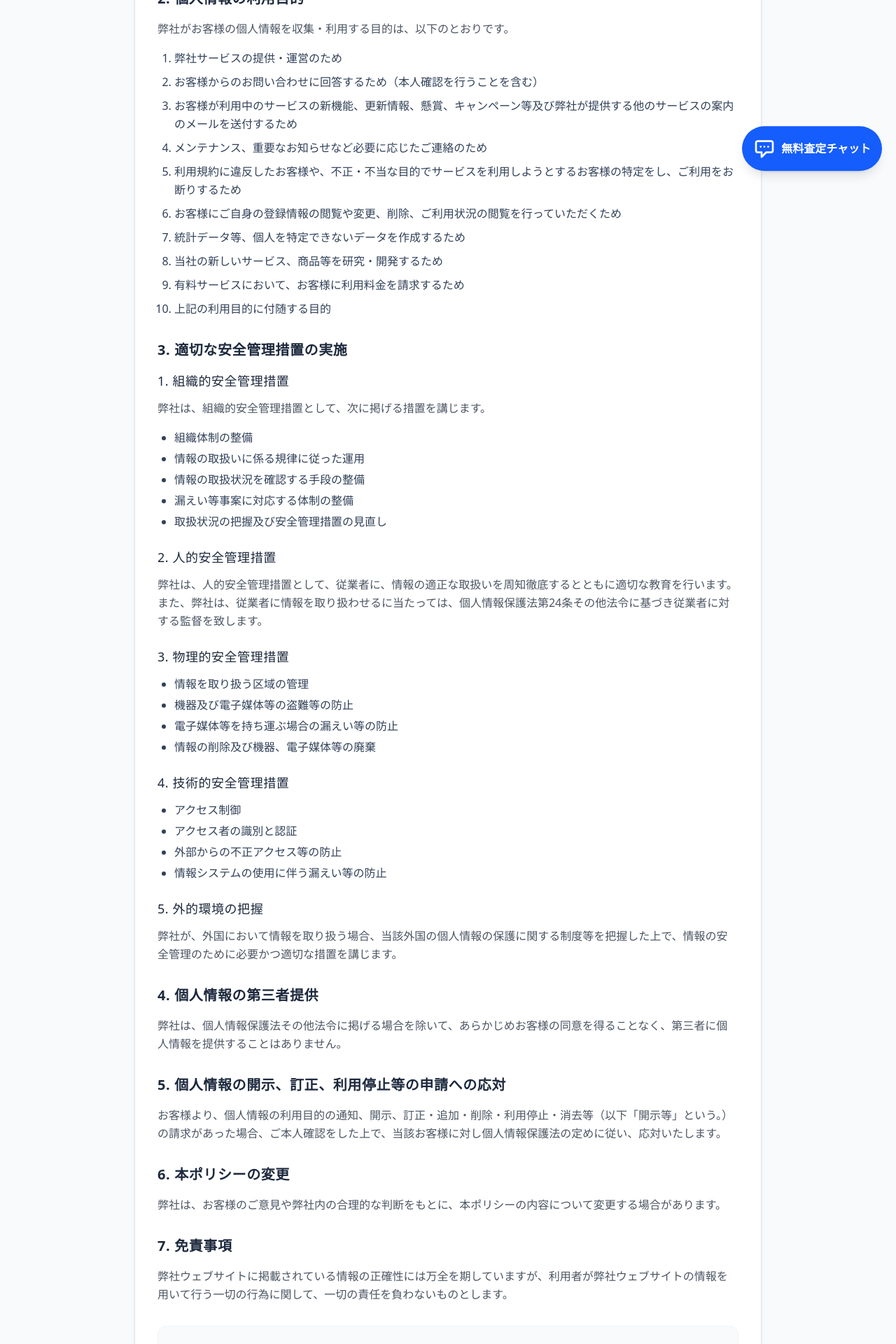
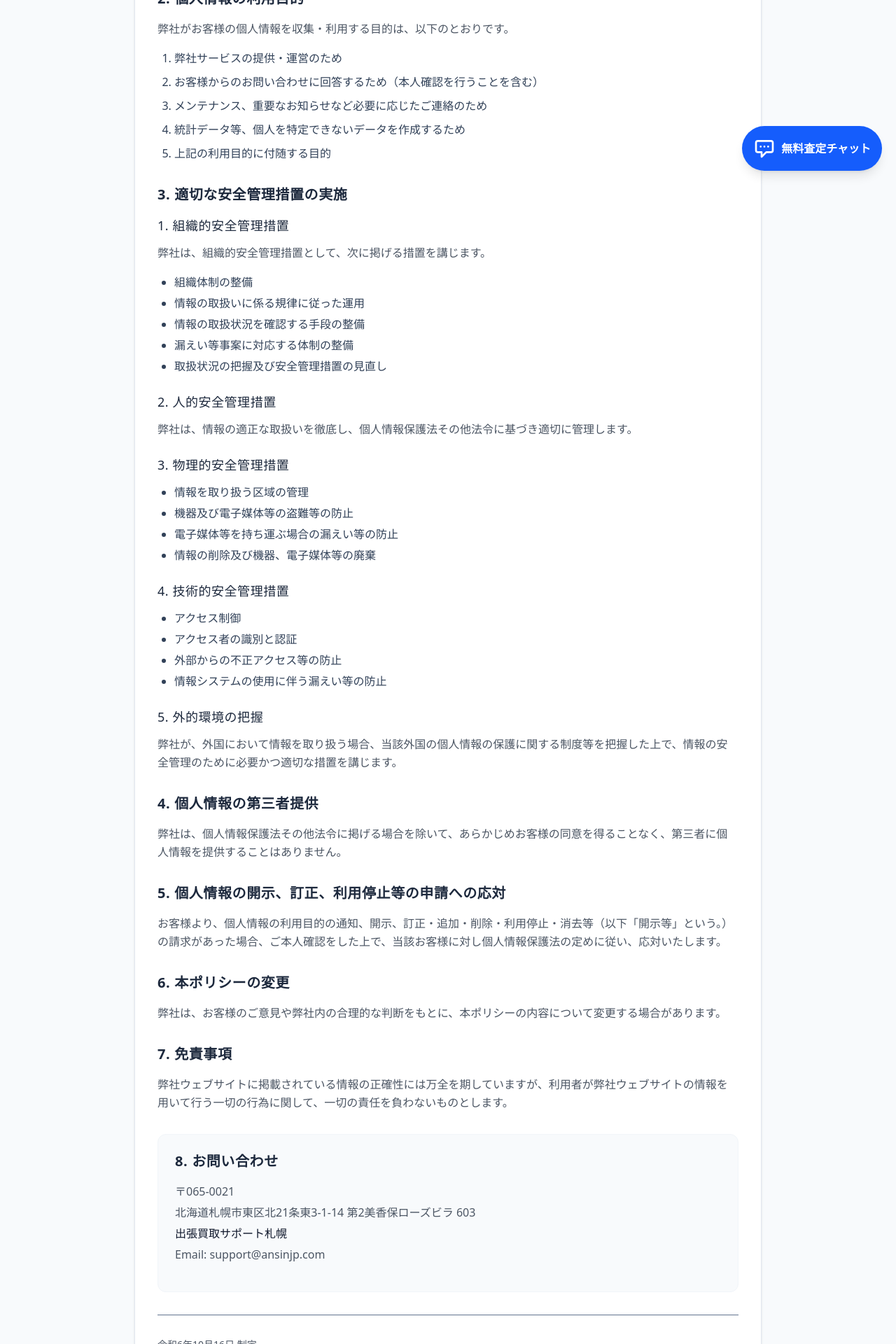
Before and after one commit to singo0000/kaitori-sapporo, a Next.js app: page /privacy in a window 1280 px wide. Shown: the part 520-2440 px from the top of the page at 70% size. Built offline with nearby package versions, Linux system fonts and the light colour scheme.

Commit message:
fix: プライバシーポリシーの住所をローズビラに更新、代表者名削除、不適切記述を修正

```diff
--- a/app/privacy/page.tsx
+++ b/app/privacy/page.tsx
@@ -25,13 +25,8 @@ export default function PrivacyPolicy() {
                             <ul className="list-decimal pl-6 space-y-2">
                                 <li>弊社サービスの提供・運営のため</li>
                                 <li>お客様からのお問い合わせに回答するため（本人確認を行うことを含む）</li>
-                                <li>お客様が利用中のサービスの新機能、更新情報、懸賞、キャンペーン等及び弊社が提供する他のサービスの案内のメールを送付するため</li>
                                 <li>メンテナンス、重要なお知らせなど必要に応じたご連絡のため</li>
-                                <li>利用規約に違反したお客様や、不正・不当な目的でサービスを利用しようとするお客様の特定をし、ご利用をお断りするため</li>
-                                <li>お客様にご自身の登録情報の閲覧や変更、削除、ご利用状況の閲覧を行っていただくため</li>
                                 <li>統計データ等、個人を特定できないデータを作成するため</li>
-                                <li>当社の新しいサービス、商品等を研究・開発するため</li>
-                                <li>有料サービスにおいて、お客様に利用料金を請求するため</li>
                                 <li>上記の利用目的に付随する目的</li>
                             </ul>
                         </section>
@@ -52,7 +47,7 @@ export default function PrivacyPolicy() {
                                 </div>
                                 <div>
                                     <h3 className="text-lg font-medium text-slate-800 mb-3">2. 人的安全管理措置</h3>
-                                    <p>弊社は、人的安全管理措置として、従業者に、情報の適正な取扱いを周知徹底するとともに適切な教育を行います。また、弊社は、従業者に情報を取り扱わせるに当たっては、個人情報保護法第24条その他法令に基づき従業者に対する監督を致します。</p>
+                                    <p>弊社は、情報の適正な取扱いを徹底し、個人情報保護法その他法令に基づき適切に管理します。</p>
                                 </div>
                                 <div>
                                     <h3 className="text-lg font-medium text-slate-800 mb-3">3. 物理的安全管理措置</h3>
@@ -102,10 +97,9 @@ export default function PrivacyPolicy() {
                         <section className="bg-slate-50 p-6 rounded-xl border border-slate-100">
                             <h2 className="text-xl font-semibold text-slate-800 mb-4">8. お問い合わせ</h2>
                             <address className="not-italic space-y-1">
-                                <p>〒001-0032</p>
-                                <p>北海道札幌市北区北３２条西５丁目３−２８ SAKURA-N32 2F</p>
+                                <p>〒065-0021</p>
+                                <p>北海道札幌市東区北21条東3-1-14 第2美香保ローズビラ 603</p>
                                 <p className="font-medium text-slate-900">出張買取サポート札幌</p>
-                                <p>代表 大渕 新吾</p>
                                 <p>Email: support@ansinjp.com</p>
                             </address>
                         </section>
```
